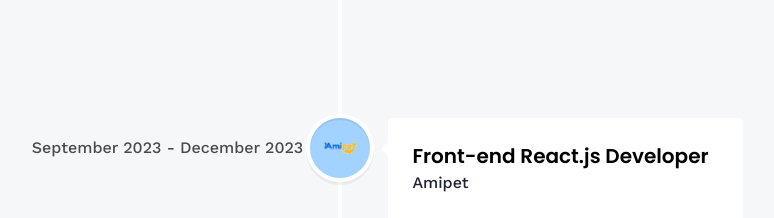
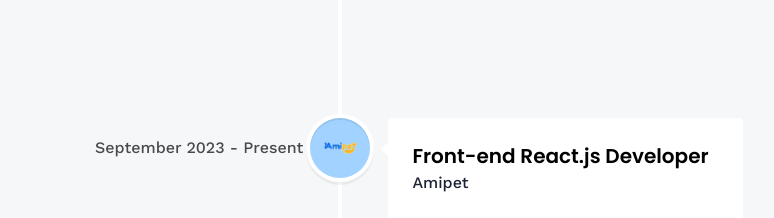
Before and after one commit to 1gnale/3D-P, a React (Vite) app: page /about in a window 1280 px wide. Shown: the part 1360-1578 px from the top of the page, without its empty margins (300-1074 px from the left). Built offline with nearby package versions, Linux system fonts and the light colour scheme; no server answers.

Commit message:
constatn commit

```diff
--- a/src/constants/index.js
+++ b/src/constants/index.js
@@ -102,7 +102,7 @@ export const experiences = [
         company_name: "Amipet",
         icon: amipet,
         iconBg: "#a2d2ff",
-        date: "September 2023 - December 2023",
+        date: "September 2023 - Present",
         points: [
             "I joined as a voluntary Front-end developer at the Chilean project Amipet, aiming to improve the quality of life for animals developing and maintaining web applications using React.js and other related technologies.",
             "Collaborating with cross-functional teams including designers, product managers, and other developers to create high-quality products.",
```
